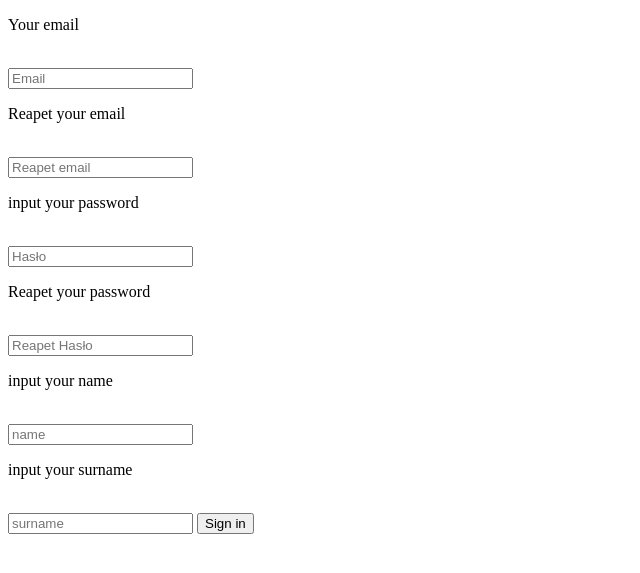
After one commit to Bulbik1500/projekt, a PHP site: page /SignIn.html in a window 1280 px wide. The commit adds this page. Shown: the top 573 px of the page, without its empty margins (0-640 px from the left). Run offline with PHP 8.4, Linux system fonts and the light colour scheme.

Commit message:
login part of  system

```diff
--- /dev/null
+++ b/SignIn.html
@@ -0,0 +1,30 @@
+<!DOCTYPE html>
+<html lang="en">
+<head>
+    <meta charset="UTF-8">
+    <meta name="viewport" content="width=device-width, initial-scale=1.0">
+    <title>Document</title>
+</head>
+<body>
+    <form action="php/SignIn" method="get" >
+        <p> Your email </p><br>
+        <input  type="email" name="Email" id="email" placeholder="Email">
+        <p> Reapet your  email </p><br>
+        <input  type="email" name="Remail" id="remail" placeholder="Reapet email">
+
+        <p> input  your  password</p><br>
+        <input type="password" name="password" id="password" placeholder="Hasło">
+        <p> Reapet your  password </p><br>
+        <input type="password" name="Rpassword" id="Rpassword" placeholder="Reapet Hasło">
+
+        <p> input your  name </p><br>
+        <input  type="text" name="name" id="name" placeholder="name">
+        <p> input your surname </p><br>
+        <input  type="text" name="surname" id="surname" placeholder="surname">
+
+        <input type="submit" value="Sign in">
+    </form>
+
+
+</body>
+</html>
--- a/index.html
+++ b/index.html
@@ -18,6 +18,7 @@
             <input type="password" id="password" placeholder="Hasło">
             <input type="submit" value="Zaloguj">
         </form>
+        <a href="SignIn.html"><button>Don't have acc, SIGN IN </button></a>
     </div>
     <a href="konto.html" id="accountButton" class="button" style="display: none;">konto</a>
 </body>
--- /dev/null
+++ b/php/db.php
@@ -0,0 +1,5 @@
+<?php
+$DB_servername = "localhost";
+$DB_username = "root";
+$DB_password = "";
+$DB_name = "serwisdb";
```
Also changed, not shown: php/SignIn.php (added, +20 -0 lines), php/logIn.php (+10 -0 lines).
